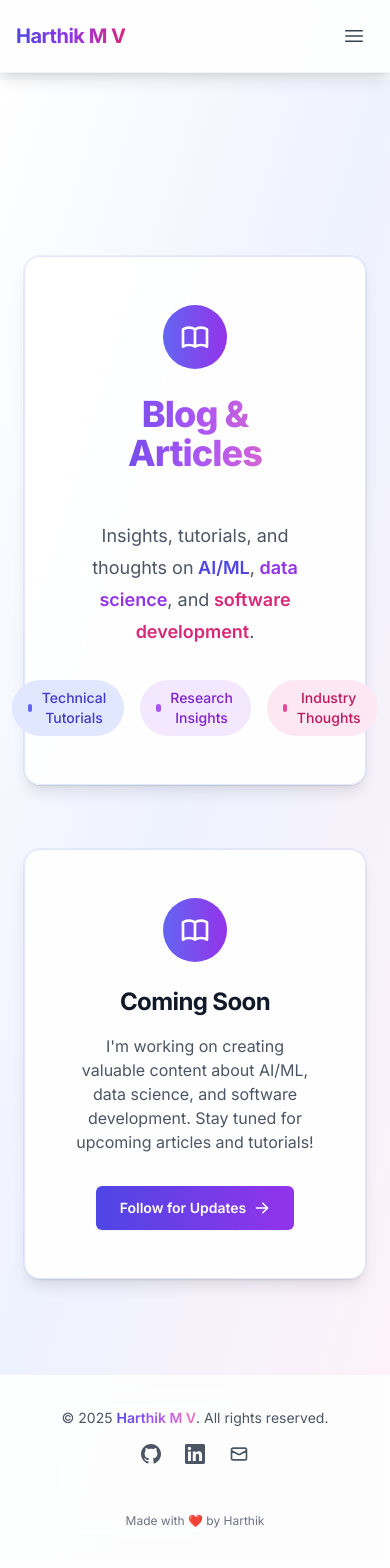
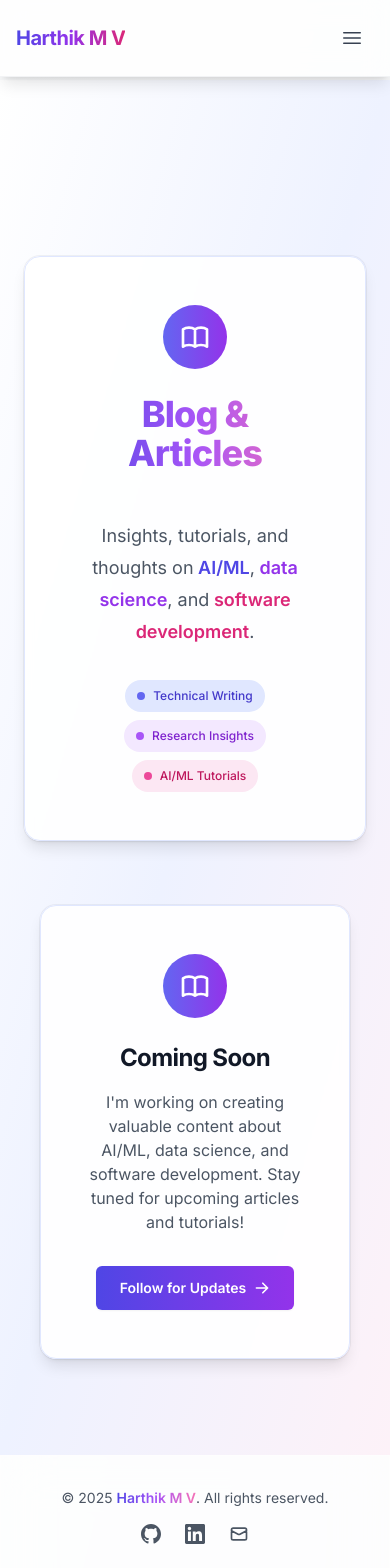
Before and after one commit to Harthik777/portfolio-website, a Next.js app: page /blog in a window 390 px wide. Shown: the top 1568 px of the page. Built offline with nearby package versions, Linux system fonts and the light colour scheme.

Commit message:
feat: mobile responsiveness improvements

```diff
--- a/src/app/blog/page.tsx
+++ b/src/app/blog/page.tsx
@@ -19,18 +19,18 @@ export default function Blog() {
                 <span className="font-semibold text-purple-600 dark:text-purple-400"> data science</span>, and
                 <span className="font-semibold text-pink-600 dark:text-pink-400"> software development</span>.
               </p>
-              <div className="mt-8 flex justify-center space-x-4">
-                <div className="flex items-center space-x-2 rounded-full bg-indigo-100 px-4 py-2 dark:bg-indigo-900/50">
+              <div className="mt-8 flex flex-wrap justify-center gap-2 sm:gap-4">
+                <div className="flex items-center space-x-2 rounded-full bg-indigo-100 px-3 py-2 sm:px-4 dark:bg-indigo-900/50">
                   <div className="h-2 w-2 rounded-full bg-indigo-500"></div>
-                  <span className="text-sm font-medium text-indigo-700 dark:text-indigo-300">Technical Tutorials</span>
+                  <span className="text-xs font-medium text-indigo-700 dark:text-indigo-300 sm:text-sm">Technical Writing</span>
                 </div>
-                <div className="flex items-center space-x-2 rounded-full bg-purple-100 px-4 py-2 dark:bg-purple-900/50">
+                <div className="flex items-center space-x-2 rounded-full bg-purple-100 px-3 py-2 sm:px-4 dark:bg-purple-900/50">
                   <div className="h-2 w-2 rounded-full bg-purple-500"></div>
-                  <span className="text-sm font-medium text-purple-700 dark:text-purple-300">Research Insights</span>
+                  <span className="text-xs font-medium text-purple-700 dark:text-purple-300 sm:text-sm">Research Insights</span>
                 </div>
-                <div className="flex items-center space-x-2 rounded-full bg-pink-100 px-4 py-2 dark:bg-pink-900/50">
+                <div className="flex items-center space-x-2 rounded-full bg-pink-100 px-3 py-2 sm:px-4 dark:bg-pink-900/50">
                   <div className="h-2 w-2 rounded-full bg-pink-500"></div>
-                  <span className="text-sm font-medium text-pink-700 dark:text-pink-300">Industry Thoughts</span>
+                  <span className="text-xs font-medium text-pink-700 dark:text-pink-300 sm:text-sm">AI/ML Tutorials</span>
                 </div>
               </div>
             </div>
--- a/src/app/globals.css
+++ b/src/app/globals.css
@@ -71,11 +71,47 @@
     padding: 0.05em 0 0.1em 0;
     margin-bottom: 0.5em;
   }
+
+  /* Mobile-specific improvements */
+  @media (max-width: 768px) {
+    /* Ensure minimum touch target size of 44px */
+    button,
+    a[role="button"],
+    input[type="button"],
+    input[type="submit"] {
+      min-height: 44px;
+      min-width: 44px;
+    }
+
+    /* Better mobile spacing for section headers */
+    .card {
+      @apply mx-4 p-6;
+    }
+
+    /* Improved mobile typography */
+    .text-4xl {
+      @apply text-3xl;
+    }
+
+    .text-5xl {
+      @apply text-4xl;
+    }
+
+    /* Mobile-optimized category badges */
+    .flex.justify-center.space-x-4 {
+      @apply flex-wrap gap-2 space-x-0;
+    }
+
+    /* Better mobile button spacing */
+    .flex.flex-col.gap-4.sm\\:flex-row {
+      @apply space-y-3;
+    }
+  }
 }
 
 @layer utilities {
   .section-padding {
-    @apply py-20 md:py-32;
+    @apply py-16 md:py-32;
   }
 
   .container-padding {
@@ -132,6 +168,27 @@
     @apply hover:shadow-xl hover:shadow-indigo-500/30 dark:hover:shadow-indigo-400/25;
   }
 
+  /* Mobile-first responsive utilities */
+  .mobile-touch-target {
+    @apply min-h-[44px] min-w-[44px];
+  }
+
+  .mobile-padding {
+    @apply px-4 py-6 sm:px-6 sm:py-8 lg:px-8 lg:py-12;
+  }
+
+  .mobile-text {
+    @apply text-sm sm:text-base;
+  }
+
+  .mobile-heading {
+    @apply text-2xl sm:text-3xl lg:text-4xl;
+  }
+
+  .mobile-subheading {
+    @apply text-lg sm:text-xl lg:text-2xl;
+  }
+
   /* Custom scrollbar */
   .custom-scrollbar::-webkit-scrollbar {
     width: 8px;
@@ -175,13 +232,13 @@
     transition: all 0.3s cubic-bezier(0.4, 0, 0.2, 1);
   }
 
-  /* Improved button styles */
+  /* Improved button styles with mobile considerations */
   .btn-primary {
-    @apply inline-flex items-center gap-2 rounded-full bg-gradient-to-r from-indigo-600 to-purple-600 px-6 py-3 text-sm font-semibold text-white shadow-lg transition-all hover:scale-105 hover:shadow-xl focus:outline-none focus:ring-2 focus:ring-indigo-500 focus:ring-offset-2;
+    @apply mobile-touch-target inline-flex items-center justify-center gap-2 rounded-full bg-gradient-to-r from-indigo-600 to-purple-600 px-6 py-3 text-sm font-semibold text-white shadow-lg transition-all hover:scale-105 hover:shadow-xl focus:outline-none focus:ring-2 focus:ring-indigo-500 focus:ring-offset-2 sm:text-base;
   }
 
   .btn-secondary {
-    @apply inline-flex items-center gap-2 rounded-full border border-gray-300 bg-white/80 px-6 py-3 text-sm font-semibold text-gray-900 backdrop-blur-sm transition-all hover:bg-white hover:shadow-lg dark:border-gray-600 dark:bg-gray-800/80 dark:text-white dark:hover:bg-gray-800;
+    @apply mobile-touch-target inline-flex items-center justify-center gap-2 rounded-full border border-gray-300 bg-white/80 px-6 py-3 text-sm font-semibold text-gray-900 backdrop-blur-sm transition-all hover:bg-white hover:shadow-lg dark:border-gray-600 dark:bg-gray-800/80 dark:text-white dark:hover:bg-gray-800 sm:text-base;
   }
 }
 
--- a/src/components/Navbar.tsx
+++ b/src/components/Navbar.tsx
@@ -242,11 +242,14 @@ export default function Navbar() {
                   </div>
 
                   <div className="py-6">
-                    <div className="flex items-center justify-between">
-                      <ThemeToggle />
+                    <div className="flex flex-col space-y-4">
+                      <div className="flex items-center justify-between">
+                        <span className="text-sm font-medium text-gray-700 dark:text-gray-300">Theme</span>
+                        <ThemeToggle />
+                      </div>
                       <Link
                         href="/contact"
-                        className="inline-flex items-center rounded-full bg-gradient-to-r from-indigo-600 to-purple-600 px-4 py-2 text-sm font-semibold text-white shadow-lg transition-all hover:scale-105 hover:shadow-xl"
+                        className="w-full inline-flex items-center justify-center rounded-full bg-gradient-to-r from-indigo-600 to-purple-600 px-6 py-3 text-base font-semibold text-white shadow-lg transition-all hover:scale-105 hover:shadow-xl"
                         onClick={closeMobileMenu}
                         aria-label="Contact me"
                       >
--- a/src/components/ThemeToggle.tsx
+++ b/src/components/ThemeToggle.tsx
@@ -17,7 +17,7 @@ export function ThemeToggle() {
 
   if (!mounted) {
     return (
-      <div className="h-10 w-10 animate-pulse rounded-full bg-gray-200 dark:bg-gray-700" />
+      <div className="h-11 w-11 animate-pulse rounded-full bg-gray-200 dark:bg-gray-700" />
     );
   }
 
@@ -36,7 +36,7 @@ export function ThemeToggle() {
         whileHover={{ scale: 1.05 }}
         whileTap={{ scale: 0.95 }}
         onClick={() => setShowDropdown(!showDropdown)}
-        className="relative flex h-10 w-10 items-center justify-center rounded-full border border-white/20 bg-gradient-to-br from-indigo-100 to-purple-100 shadow-lg backdrop-blur-sm transition-all duration-300 hover:from-indigo-200 hover:to-purple-200 hover:shadow-xl dark:border-gray-600/50 dark:from-gray-700 dark:to-gray-600 dark:hover:from-gray-600 dark:hover:to-gray-500"
+        className="relative flex h-11 w-11 items-center justify-center rounded-full border border-white/20 bg-gradient-to-br from-indigo-100 to-purple-100 shadow-lg backdrop-blur-sm transition-all duration-300 hover:from-indigo-200 hover:to-purple-200 hover:shadow-xl dark:border-gray-600/50 dark:from-gray-700 dark:to-gray-600 dark:hover:from-gray-600 dark:hover:to-gray-500 sm:h-10 sm:w-10"
         aria-label={`Current theme: ${currentTheme.name}. Click to change theme`}
       >
         <motion.div
@@ -77,7 +77,7 @@ export function ThemeToggle() {
               animate={{ opacity: 1, scale: 1, y: 0 }}
               exit={{ opacity: 0, scale: 0.95, y: -10 }}
               transition={{ duration: 0.2, ease: 'easeOut' }}
-              className="absolute right-0 top-12 z-50 w-48 overflow-hidden rounded-xl border border-gray-200/50 bg-white/95 shadow-2xl backdrop-blur-xl dark:border-gray-700/50 dark:bg-gray-800/95"
+              className="absolute right-0 top-12 z-50 w-48 overflow-hidden rounded-xl border border-gray-200/50 bg-white/95 shadow-2xl backdrop-blur-xl dark:border-gray-700/50 dark:bg-gray-800/95 sm:top-12 sm:w-48"
             >
               <div className="p-2">
                 {themes.map(themeOption => {
@@ -91,11 +91,12 @@ export function ThemeToggle() {
                     <motion.button
                       key={themeOption.value}
                       whileHover={{ x: 4 }}
+                      whileTap={{ scale: 0.98 }}
                       onClick={() => {
                         setTheme(themeOption.value);
                         setShowDropdown(false);
                       }}
-                      className={`flex w-full items-center gap-3 rounded-lg px-3 py-2.5 text-left transition-all duration-200 ${
+                      className={`flex w-full items-center gap-3 rounded-lg px-3 py-3 text-left transition-all duration-200 sm:py-2.5 ${
                         isActive
                           ? 'bg-indigo-100 text-indigo-700 dark:bg-indigo-900/50 dark:text-indigo-300'
                           : 'text-gray-700 hover:bg-gray-100 dark:text-gray-300 dark:hover:bg-gray-700/50'
@@ -103,7 +104,7 @@ export function ThemeToggle() {
                     >
                       <div className="relative">
                         <Icon
-                          className={`h-4 w-4 ${isActive ? 'text-indigo-600 dark:text-indigo-400' : 'text-gray-500 dark:text-gray-400'}`}
+                          className={`h-5 w-5 sm:h-4 sm:w-4 ${isActive ? 'text-indigo-600 dark:text-indigo-400' : 'text-gray-500 dark:text-gray-400'}`}
                         />
                         {isCurrentResolved && theme === 'system' && (
                           <motion.div
@@ -113,7 +114,7 @@ export function ThemeToggle() {
                           />
                         )}
                       </div>
-                      <span className="font-medium">{themeOption.name}</span>
+                      <span className="font-medium text-base sm:text-sm">{themeOption.name}</span>
                       {isActive && (
                         <motion.div
                           layoutId="activeTheme"
```
Also changed, not shown: src/app/about/page.tsx (+7 -7 lines), src/app/contact/page.tsx (+12 -10 lines), src/app/page.tsx (+9 -9 lines), src/app/projects/page.tsx (+7 -7 lines), src/app/publications/page.tsx (+7 -7 lines), src/app/resume/page.tsx (+7 -7 lines), src/app/skills/page.tsx (+7 -7 lines).
